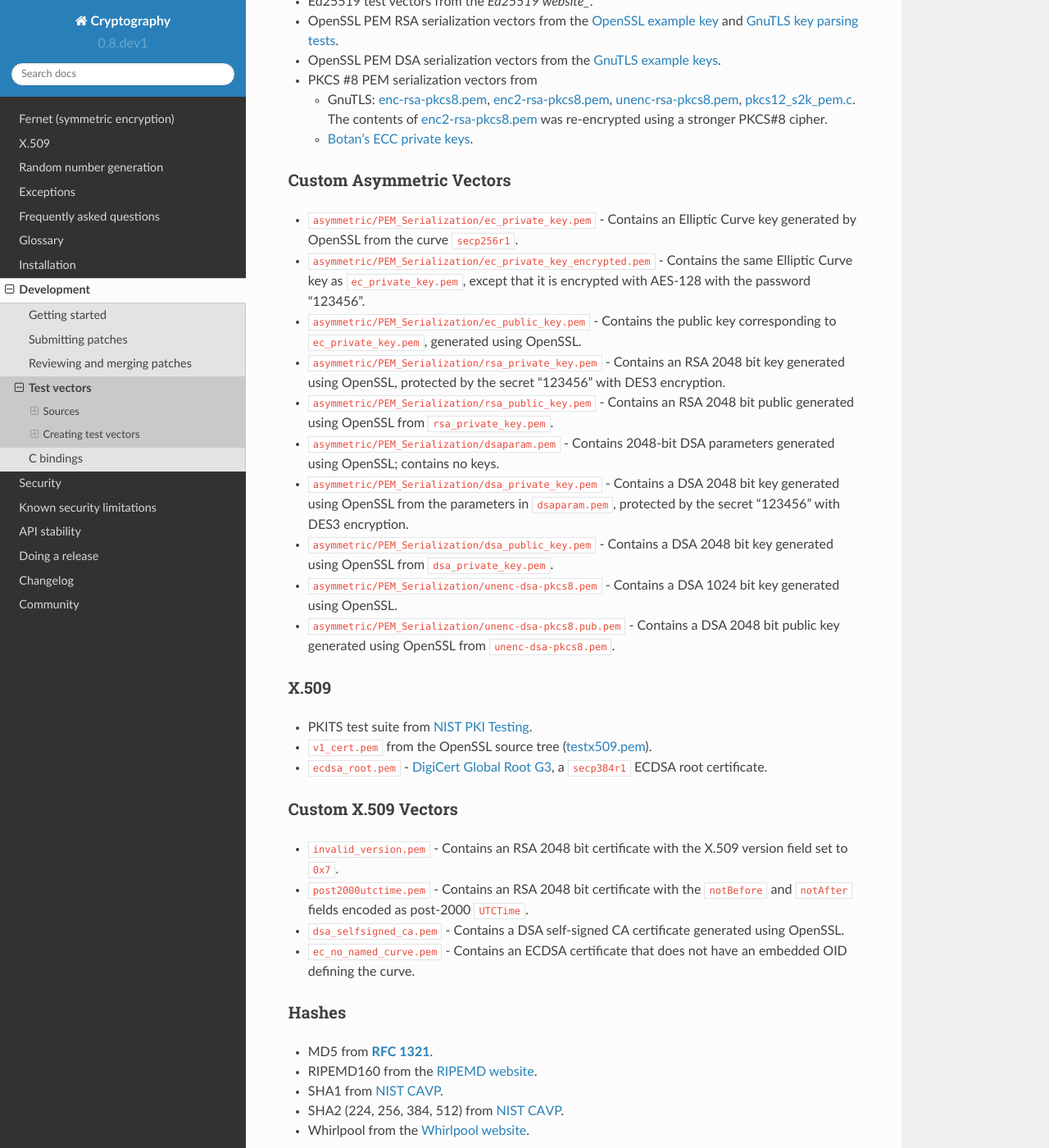
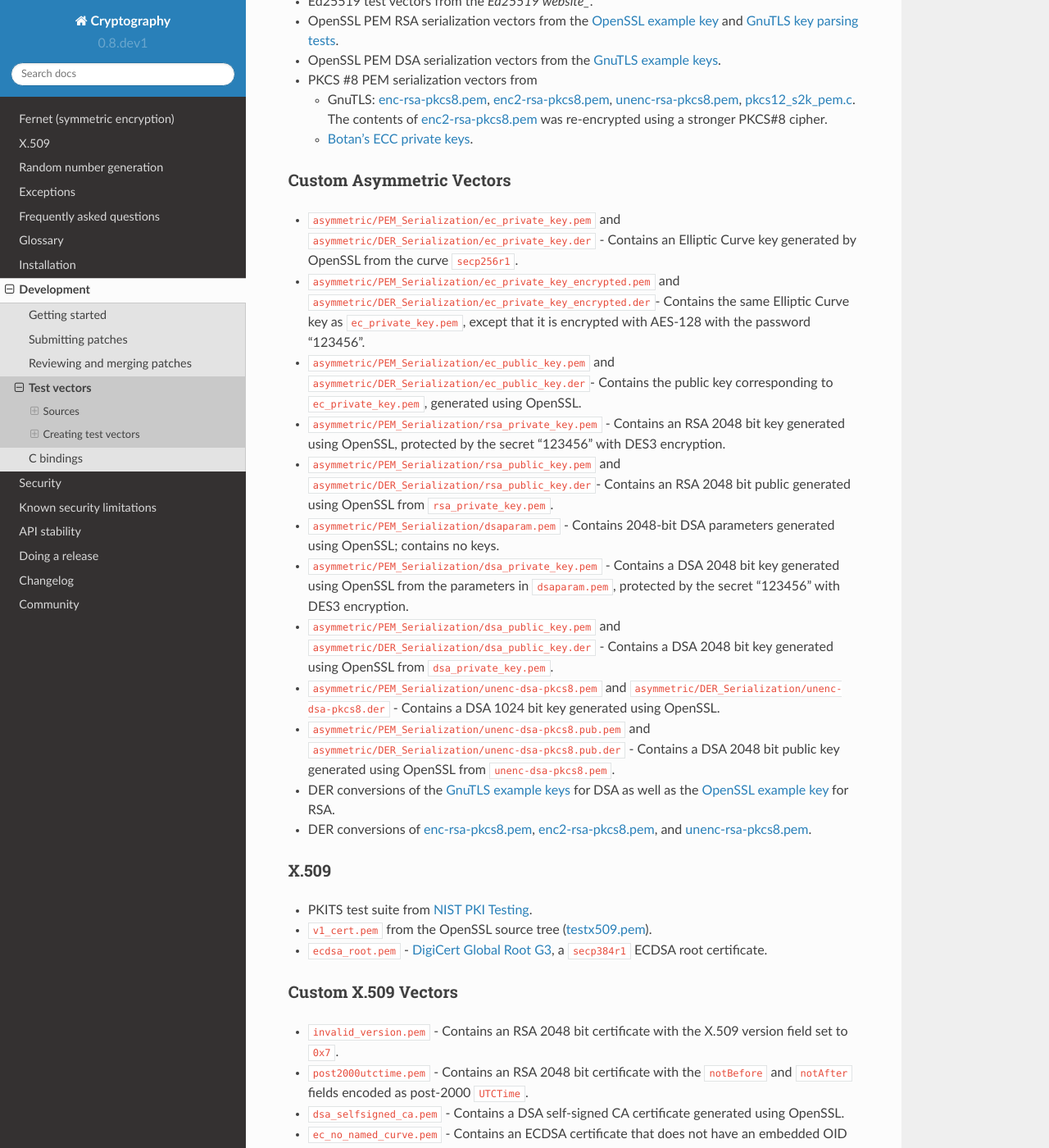
Before and after one commit to WebKing0121/cryptography, a Sphinx documentation site: the page built from docs/development/test-vectors.rst, in a window 1280 px wide and 1400 px high, scrolled down 590 px. Shown: the whole window at 82% size. Built offline with Sphinx 7.4.7 and the Read the Docs theme 2.0.0, drawn with Linux system fonts in a browser that asks for light colours; pages that are not in the unit, such as notebooks, are missing from menus.

Commit message:
add DER asymmetric keys

```diff
--- a/docs/development/test-vectors.rst
+++ b/docs/development/test-vectors.rst
@@ -37,29 +37,40 @@ Asymmetric ciphers
 Custom Asymmetric Vectors
 ~~~~~~~~~~~~~~~~~~~~~~~~~
 
-* ``asymmetric/PEM_Serialization/ec_private_key.pem`` - Contains an Elliptic
+* ``asymmetric/PEM_Serialization/ec_private_key.pem`` and
+  ``asymmetric/DER_Serialization/ec_private_key.der`` - Contains an Elliptic
   Curve key generated by OpenSSL from the curve ``secp256r1``.
-* ``asymmetric/PEM_Serialization/ec_private_key_encrypted.pem`` - Contains the
+* ``asymmetric/PEM_Serialization/ec_private_key_encrypted.pem`` and
+  ``asymmetric/DER_Serialization/ec_private_key_encrypted.der``- Contains the
   same Elliptic Curve key as ``ec_private_key.pem``, except that it is
   encrypted with AES-128 with the password "123456".
-* ``asymmetric/PEM_Serialization/ec_public_key.pem`` - Contains the public key
+* ``asymmetric/PEM_Serialization/ec_public_key.pem`` and
+  ``asymmetric/DER_Serialization/ec_public_key.der``- Contains the public key
   corresponding to ``ec_private_key.pem``, generated using OpenSSL.
 * ``asymmetric/PEM_Serialization/rsa_private_key.pem`` - Contains an RSA 2048
   bit key generated using OpenSSL, protected by the secret "123456" with DES3
   encryption.
-* ``asymmetric/PEM_Serialization/rsa_public_key.pem`` - Contains an RSA 2048
+* ``asymmetric/PEM_Serialization/rsa_public_key.pem`` and
+  ``asymmetric/DER_Serialization/rsa_public_key.der``- Contains an RSA 2048
   bit public generated using OpenSSL from ``rsa_private_key.pem``.
 * ``asymmetric/PEM_Serialization/dsaparam.pem`` - Contains 2048-bit DSA
   parameters generated using OpenSSL; contains no keys.
 * ``asymmetric/PEM_Serialization/dsa_private_key.pem`` - Contains a DSA 2048
   bit key generated using OpenSSL from the parameters in ``dsaparam.pem``,
   protected by the secret "123456" with DES3 encryption.
-* ``asymmetric/PEM_Serialization/dsa_public_key.pem`` - Contains a DSA 2048 bit
+* ``asymmetric/PEM_Serialization/dsa_public_key.pem`` and
+  ``asymmetric/DER_Serialization/dsa_public_key.der`` - Contains a DSA 2048 bit
   key generated using OpenSSL from ``dsa_private_key.pem``.
-* ``asymmetric/PEM_Serialization/unenc-dsa-pkcs8.pem`` - Contains a DSA 1024
+* ``asymmetric/PEM_Serialization/unenc-dsa-pkcs8.pem`` and
+  ``asymmetric/DER_Serialization/unenc-dsa-pkcs8.der`` - Contains a DSA 1024
   bit key generated using OpenSSL.
-* ``asymmetric/PEM_Serialization/unenc-dsa-pkcs8.pub.pem`` - Contains a DSA
+* ``asymmetric/PEM_Serialization/unenc-dsa-pkcs8.pub.pem`` and
+  ``asymmetric/DER_Serialization/unenc-dsa-pkcs8.pub.der`` - Contains a DSA
   2048 bit public key generated using OpenSSL from ``unenc-dsa-pkcs8.pem``.
+* DER conversions of the `GnuTLS example keys`_ for DSA as well as the
+  `OpenSSL example key`_ for RSA.
+* DER conversions of `enc-rsa-pkcs8.pem`_, `enc2-rsa-pkcs8.pem`_, and
+  `unenc-rsa-pkcs8.pem`_.
 
 
 X.509
```
Also changed, not shown: 15 other files.
